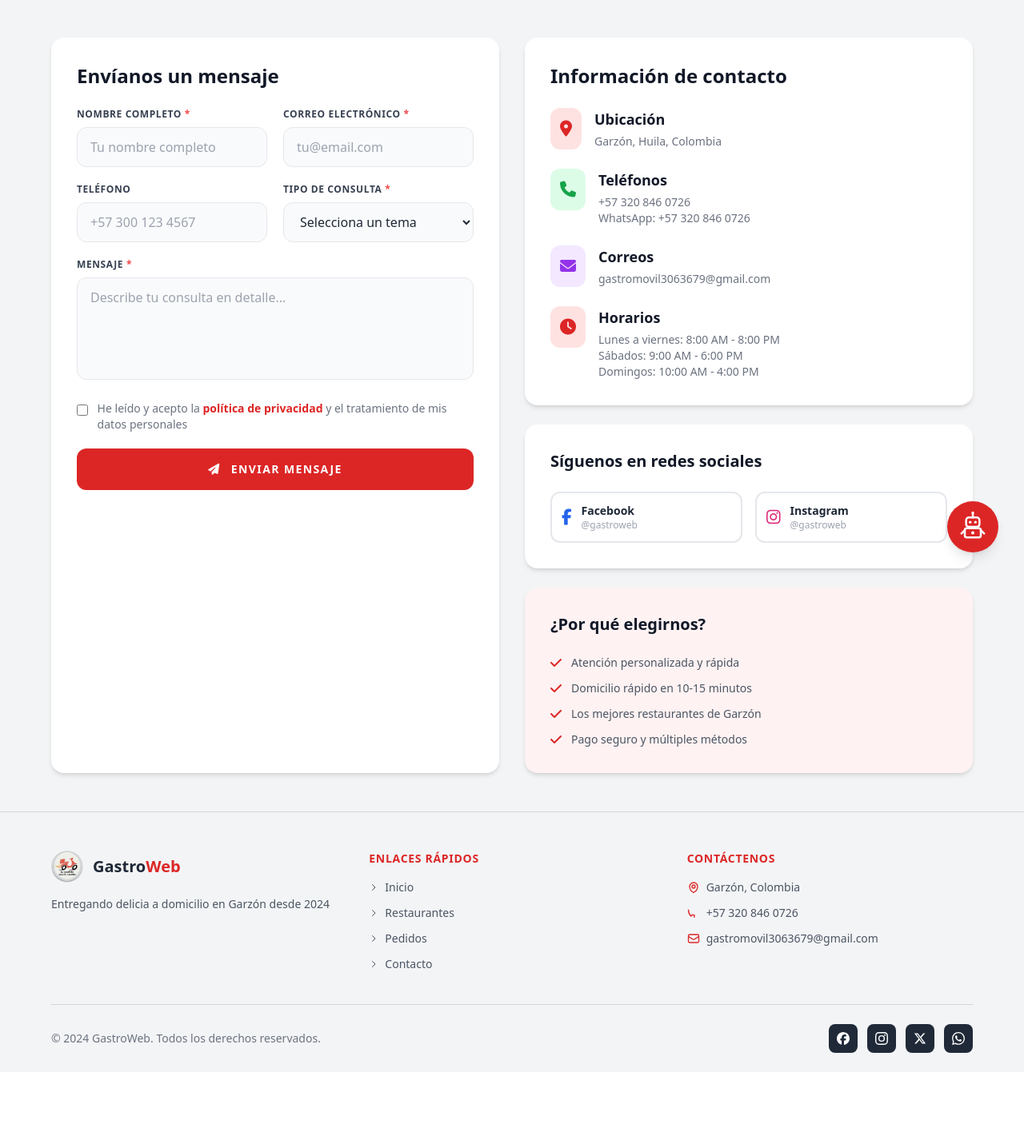
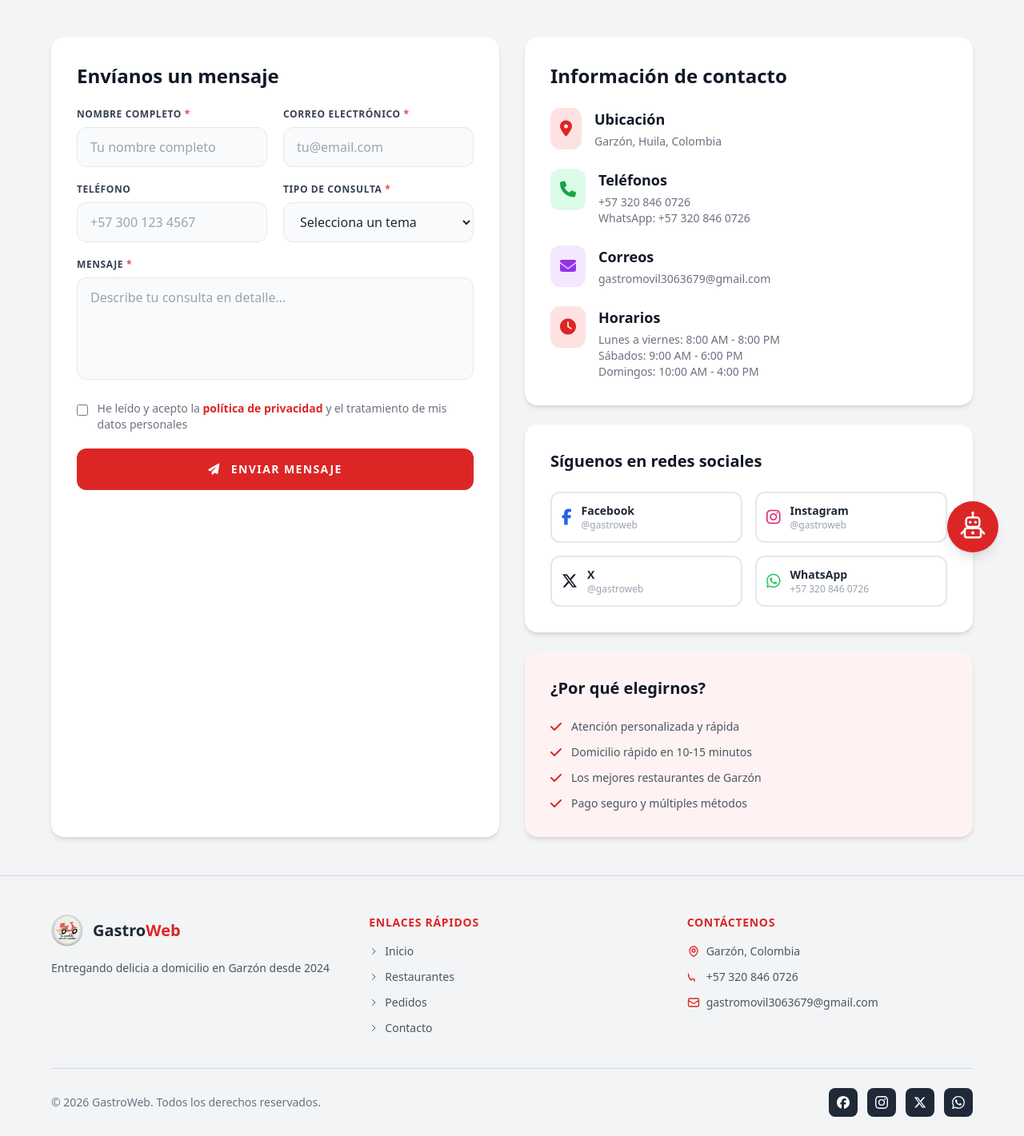
Before and after one commit to lffiesco-svg/gastromovil, a Django app: page /contacto/ in a window 1280 px wide. Shown: the part 77-1498 px from the top of the page at 80% size. Before the commit the page ends 1394 px from the top, so only its background shows below. Run offline with Django 5.2, Linux system fonts and the light colour scheme; some libraries are stand-ins or nearby versions.

Commit message:
Mis cambios locales

```diff
--- a/core/templates/base.html
+++ b/core/templates/base.html
@@ -176,7 +176,7 @@
             </div>
         </div>
         <div class="border-t border-gray-300 pt-6 flex flex-col md:flex-row justify-between items-center gap-4">
-            <p class="text-gray-500 text-sm">© 2024 GastroWeb. Todos los derechos reservados.</p>
+            <p class="text-gray-500 text-sm">© 2026 GastroWeb. Todos los derechos reservados.</p>
             <div class="flex gap-3">
                 <a href="#" class="bg-gray-800 hover:bg-[#1877F2] text-white w-9 h-9 rounded-lg flex items-center justify-center transition-colors">
                     <svg class="w-4 h-4" fill="currentColor" viewBox="0 0 24 24"><path d="M9.101 23.691v-7.98H6.627v-3.667h2.474v-1.58c0-4.085 1.848-5.978 5.858-5.978.401 0 .955.042 1.468.103a8.68 8.68 0 0 1 1.141.195v3.325a8.623 8.623 0 0 0-.653-.036 6.685 6.685 0 0 0-.733-.009c-.707 0-1.259.096-1.675.309a1.686 1.686 0 0 0-.679.622c-.258.42-.374.995-.374 1.752v1.297h3.919l-.386 2.103-.287 1.564h-3.246v8.245C19.396 23.238 24 18.179 24 12.044c0-6.627-5.373-12-12-12s-12 5.373-12 12c0 5.628 3.874 10.35 9.101 11.647Z"/></svg>
@@ -285,6 +285,29 @@
         </div>
     </div>
 
+    <!-- MODAL INACTIVIDAD -->
+    <div id="modal-inactividad" class="hidden fixed inset-0 bg-black/70 z-[99999] flex items-center justify-center p-4" style="backdrop-filter: blur(6px);">
+        <div class="bg-[#2a1010] border border-[#4a2020] rounded-2xl p-8 w-full max-w-sm flex flex-col items-center gap-5 shadow-2xl">
+            <div class="w-16 h-16 bg-[#DC2626]/20 rounded-full flex items-center justify-center">
+                <i class="fas fa-clock text-[#DC2626] text-2xl"></i>
+            </div>
+            <div class="text-center">
+                <h3 class="font-black text-white text-xl mb-1">¿Sigues ahí?</h3>
+                <p class="text-gray-400 text-sm">Tu sesión se cerrará por inactividad en <span id="cuenta-regresiva" class="text-[#DC2626] font-black">60</span> segundos.</p>
+            </div>
+            <div class="flex gap-3 w-full">
+                <button onclick="seguirActivo()"
+                    class="flex-1 py-3 bg-[#DC2626] text-white hover:bg-[#DC2626]/90 rounded-xl font-black text-sm transition-colors">
+                    Sí, seguir
+                </button>
+                <a href="{% url 'logout' %}"
+                    class="flex-1 py-3 border-2 border-[#4a2020] text-gray-300 hover:bg-[#4a2020]/30 rounded-xl font-black text-sm transition-colors text-center">
+                    Salir
+                </a>
+            </div>
+        </div>
+    </div>
+
     <script src="{% static 'js/main.js' %}?v=3"></script>
     <script>
     function toggleDropdown() {
@@ -298,7 +321,7 @@
         }
     });
 
-        function abrirModalLogout() {
+    function abrirModalLogout() {
         const dd = document.getElementById('dropdownMenu');
         if (dd) dd.classList.add('hidden');
         document.getElementById('modal-logout-nav').style.setProperty('display', 'flex', 'important');
@@ -327,11 +350,71 @@
     }
     </script>
 
+    {% if user.is_authenticated %}
     <script>
-    {% if user.is_authenticated %}
-    sessionStorage.setItem('activo', '1');
+    // =============================================
+    // CIERRE DE SESIÓN POR INACTIVIDAD - 15 MIN
+    // =============================================
+    const TIEMPO_INACTIVIDAD = 15 * 60 * 1000; // 15 minutos en milisegundos
+    const TIEMPO_AVISO = 60;                    // segundos de aviso antes de cerrar
+
+    let timerInactividad;
+    let timerCuentaRegresiva;
+    let segundosRestantes = TIEMPO_AVISO;
+    let throttleTimer = null;
+
+    function resetearTimer() {
+        clearTimeout(timerInactividad);
+        clearInterval(timerCuentaRegresiva);
+        ocultarModalInactividad();
+        timerInactividad = setTimeout(mostrarModalInactividad, TIEMPO_INACTIVIDAD);
+    }
+
+    function mostrarModalInactividad() {
+        segundosRestantes = TIEMPO_AVISO;
+        document.getElementById('cuenta-regresiva').textContent = segundosRestantes;
+        document.getElementById('modal-inactividad').style.display = 'flex';
+        document.getElementById('modal-inactividad').classList.remove('hidden');
+
+        timerCuentaRegresiva = setInterval(function() {
+            segundosRestantes--;
+            document.getElementById('cuenta-regresiva').textContent = segundosRestantes;
+            if (segundosRestantes <= 0) {
+                clearInterval(timerCuentaRegresiva);
+                window.location.href = "{% url 'logout' %}";
+            }
+        }, 1000);
+    }
+
+    function ocultarModalInactividad() {
+        document.getElementById('modal-inactividad').style.display = 'none';
+        document.getElementById('modal-inactividad').classList.add('hidden');
+    }
+
+    function seguirActivo() {
+        clearInterval(timerCuentaRegresiva);
+        ocultarModalInactividad();
+        resetearTimer();
+    }
+
+    // Throttle: evita que mousemove resetee el timer cientos de veces por segundo
+    function actividadUsuario() {
+        if (!throttleTimer) {
+            throttleTimer = setTimeout(function() {
+                resetearTimer();
+                throttleTimer = null;
+            }, 1000); // solo resetea 1 vez por segundo máximo
+        }
+    }
+
+    ['mousemove', 'keydown', 'click', 'scroll', 'touchstart'].forEach(function(evento) {
+        document.addEventListener(evento, actividadUsuario);
+    });
+
+    // Arrancar el timer al cargar la página
+    resetearTimer();
+    </script>
     {% endif %}
-    </script>
 
     {% block extra_js %}{% endblock %}
 
--- a/core/templates/informacion/contacto.html
+++ b/core/templates/informacion/contacto.html
@@ -158,6 +158,7 @@
 <div class="bg-white rounded-2xl shadow-md p-8">
     <h2 class="font-black text-xl text-gray-900 mb-6">Síguenos en redes sociales</h2>
     <div class="grid grid-cols-2 gap-4">
+
         <a href="#" class="flex items-center gap-3 p-3 rounded-xl border-2 border-gray-200 hover:border-blue-400 hover:bg-blue-50 transition-all">
             <i class="fab fa-facebook-f text-blue-600 text-xl"></i>
             <div>
@@ -165,6 +166,7 @@
                 <p class="text-gray-400 text-xs">@gastroweb</p>
             </div>
         </a>
+
         <a href="#" class="flex items-center gap-3 p-3 rounded-xl border-2 border-gray-200 hover:border-pink-400 hover:bg-pink-50 transition-all">
             <i class="fab fa-instagram text-pink-600 text-xl"></i>
             <div>
@@ -172,6 +174,23 @@
                 <p class="text-gray-400 text-xs">@gastroweb</p>
             </div>
         </a>
+
+        <a href="#" class="flex items-center gap-3 p-3 rounded-xl border-2 border-gray-200 hover:border-gray-400 hover:bg-gray-50 transition-all">
+            <i class="fab fa-x-twitter text-gray-900 text-xl"></i>
+            <div>
+                <p class="font-bold text-gray-800 text-sm">X</p>
+                <p class="text-gray-400 text-xs">@gastroweb</p>
+            </div>
+        </a>
+
+        <a href="https://wa.me/573208460726" target="_blank" class="flex items-center gap-3 p-3 rounded-xl border-2 border-gray-200 hover:border-green-400 hover:bg-green-50 transition-all">
+            <i class="fab fa-whatsapp text-green-500 text-xl"></i>
+            <div>
+                <p class="font-bold text-gray-800 text-sm">WhatsApp</p>
+                <p class="text-gray-400 text-xs">+57 320 846 0726</p>
+            </div>
+        </a>
+
     </div>
 </div>
 
```
Also changed, not shown: core/templates/pedidos/carrito.html (+8 -4 lines). Lines whose indentation alone changed are shown as unchanged.
